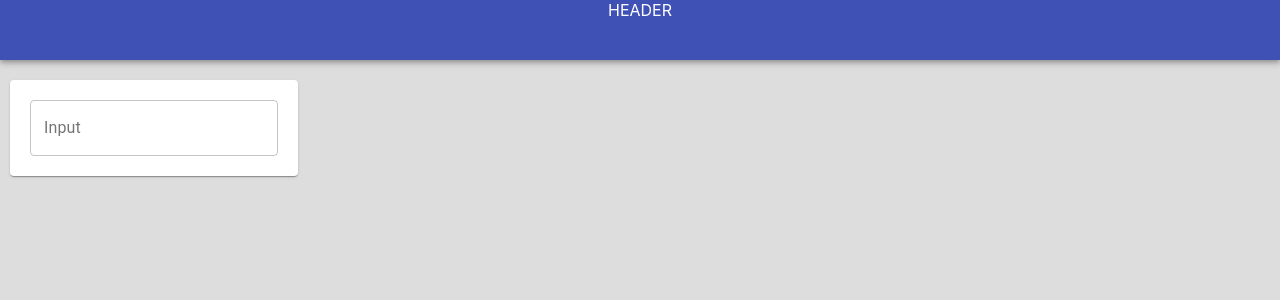
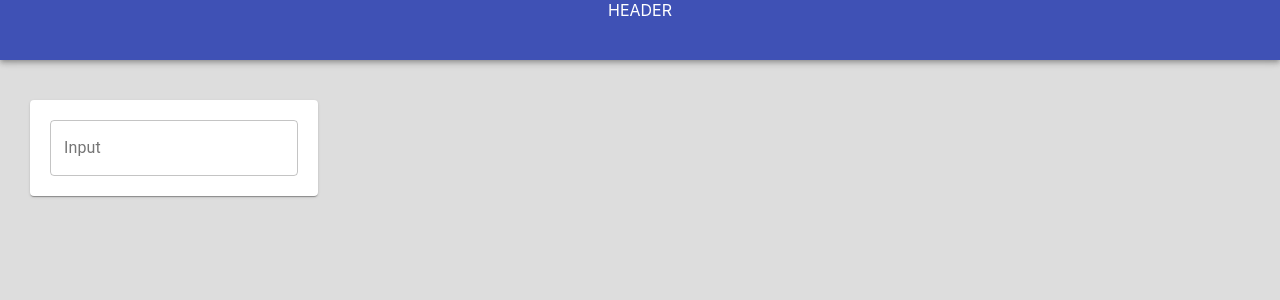
Before and after one commit to nkoster/reducer1, a React app: page / in a window 1280 px wide. Shown: the top 300 px of the page. Built offline with nearby package versions, Linux system fonts and the light colour scheme.

Commit message:
More padding + Remove height

```diff
--- a/src/components/Main/index.js
+++ b/src/components/Main/index.js
@@ -14,7 +14,6 @@ export default Main
 const MainStyle = {
   marginTop: '10px',
   border: '0px solid red',
-  height: 'calc(100vh - 100px)',
-  padding: '10px',
+  padding: '30px',
   display: 'flex'
 }
```
